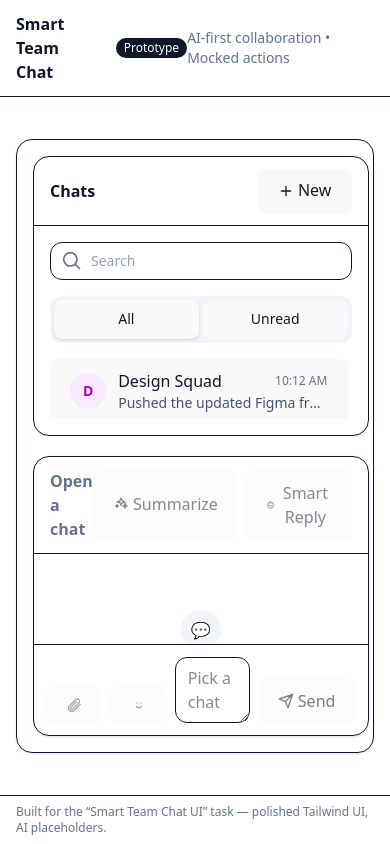
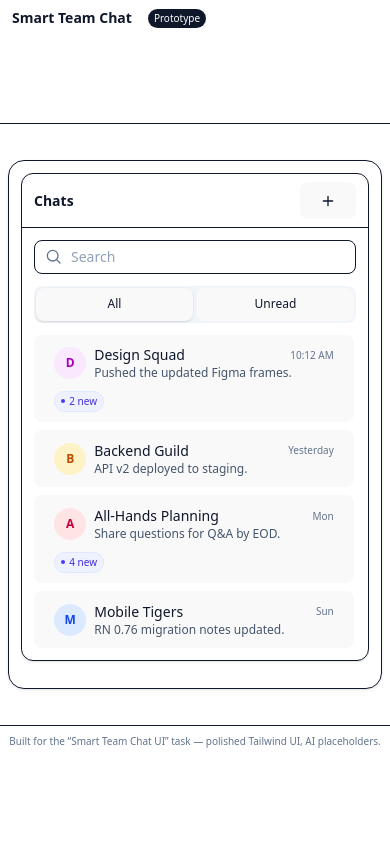
Before and after one commit to AYUSH-TRIVEDI6936484/Smart-Team-Chat, a React (Vite) app in the folder my-project/: page / in a window 390 px wide. Built offline with nearby package versions, Linux system fonts and the light colour scheme.

Commit message:
added responsiveness

```diff
--- a/my-project/src/App.jsx
+++ b/my-project/src/App.jsx
@@ -4,19 +4,19 @@ import Sidebar from "./components/Sidebar.jsx";
 import NewChat from "./components/NewChat.jsx";
 import ChatWindow from "./components/ChatWindow.jsx";
 import Footer from "./components/Footer.jsx";
-import { ChatProvider } from "./context/ChatContext.jsx";
+import { ChatProvider, useChat } from "./context/ChatContext.jsx";
 
-export default function App() {
+function Layout() {
+  const { screen } = useChat();
+
   return (
-    <ChatProvider>
-      {/* Full viewport; no page scroll */}
-      <div className="h-screen overflow-hidden bg-[radial-gradient(ellipse_at_top_left,_var(--tw-gradient-stops))] from-slate-50 via-white to-white text-slate-900 grid grid-rows-[auto,1fr,auto]">
-        <Header />
+    <div className="h-screen overflow-hidden bg-[radial-gradient(ellipse_at_top_left,_var(--tw-gradient-stops))] from-slate-50 via-white to-white text-slate-900 grid grid-rows-[auto,1fr,auto]">
+      <Header />
 
-        {/* Main row */}
-        <main className="h-full px-4 flex justify-center items-center overflow-hidden">
-          {/* Workspace now stretches full width */}
-          <div className="w-full rounded-2xl border bg-white/70 backdrop-blur p-4 shadow-sm grid lg:grid-cols-3 gap-5 h-[88%] overflow-hidden">
+      <main className="h-full px-2 sm:px-4 flex justify-center items-center overflow-hidden">
+        <div className="w-full rounded-2xl border bg-white/70 backdrop-blur p-3 sm:p-4 shadow-sm h-[88%] overflow-hidden">
+          {/* 💻 Laptop/Desktop layout (unchanged) */}
+          <div className="hidden lg:grid lg:grid-cols-3 gap-5 h-full">
             <div className="min-h-0 flex flex-col overflow-hidden">
               <Sidebar />
               <NewChat />
@@ -25,10 +25,37 @@ export default function App() {
               <ChatWindow />
             </div>
           </div>
-        </main>
 
-        <Footer />
-      </div>
+          {/* 📱 Mobile/Tablet layout */}
+          <div className="lg:hidden h-full">
+            {screen === "chats" && (
+              <div className="h-full flex flex-col overflow-hidden">
+                <Sidebar />
+              </div>
+            )}
+            {screen === "new" && (
+              <div className="h-full flex flex-col overflow-hidden">
+                <NewChat />
+              </div>
+            )}
+            {screen === "chat" && (
+              <div className="h-full flex flex-col overflow-hidden">
+                <ChatWindow />
+              </div>
+            )}
+          </div>
+        </div>
+      </main>
+
+      <Footer />
+    </div>
+  );
+}
+
+export default function App() {
+  return (
+    <ChatProvider>
+      <Layout />
     </ChatProvider>
   );
 }
--- a/my-project/src/components/ChatWindow.jsx
+++ b/my-project/src/components/ChatWindow.jsx
@@ -6,105 +6,121 @@ import { Icon } from "../lib/icons.jsx";
 export default function ChatWindow() {
   const {
     activeChat,
-    showSummary, setShowSummary,
-    smartReply, setSmartReply,
+    showSummary,
+    smartReply,
+    setSmartReply,
     threads,
-    summarizeThread, suggestReply,
-    newMsg, setNewMsg,
+    summarizeThread,
+    suggestReply,
+    newMsg,
+    setNewMsg,
     sendMessage,
   } = useChat();
 
   return (
     <section className="h-full min-h-0 flex flex-col">
-      <div className="h-full bg-white/90 border rounded-2xl shadow-sm flex flex-col min-h-0">
+      <div className="h-full bg-white/90 border rounded-xl sm:rounded-2xl shadow-sm flex flex-col min-h-0">
         {/* Chat Header */}
-        <div className="flex items-center justify-between px-4 py-3 border-b">
-          <div className="flex items-center gap-3 font-semibold">
+        <div className="flex items-center justify-between px-3 sm:px-4 py-2 sm:py-3 border-b">
+          <div className="flex items-center gap-2 sm:gap-3 font-semibold text-sm sm:text-base">
             {activeChat ? (
               <>
                 <div
-                  className={`h-8 w-8 rounded-full ${avatarFor(activeChat.name).cls} flex items-center justify-center text-xs font-semibold`}
+                  className={`h-7 w-7 sm:h-8 sm:w-8 rounded-full ${avatarFor(activeChat.name).cls} flex items-center justify-center text-xs font-semibold`}
                 >
                   {avatarFor(activeChat.name).letter}
                 </div>
-                <span>{activeChat.name}</span>
-                <span className="inline-flex items-center gap-1 text-xs text-emerald-700 bg-emerald-50 border border-emerald-100 rounded-full px-2 py-0.5">
-                  <span className="h-1.5 w-1.5 rounded-full bg-emerald-600" /> Online
+                <span className="truncate max-w-[120px] sm:max-w-none">
+                  {activeChat.name}
+                </span>
+                <span className="inline-flex items-center gap-1 text-[10px] sm:text-xs text-emerald-700 bg-emerald-50 border border-emerald-100 rounded-full px-1.5 sm:px-2 py-0.5">
+                  <span className="h-1 w-1 sm:h-1.5 sm:w-1.5 rounded-full bg-emerald-600" /> Online
                 </span>
               </>
             ) : (
               <span className="text-slate-500">Open a chat</span>
             )}
           </div>
-          <div className="flex gap-2">
+          <div className="flex gap-1 sm:gap-2">
             <button
-              className="rounded-xl bg-indigo-50 border border-indigo-100 text-slate-900 px-3 py-2 disabled:opacity-50"
+              className="rounded-lg sm:rounded-xl bg-indigo-50 border border-indigo-100 text-slate-900 px-2 sm:px-3 py-1.5 sm:py-2 text-xs sm:text-sm disabled:opacity-50"
               onClick={summarizeThread}
               disabled={!activeChat}
             >
               <span className="inline-flex items-center gap-1">
-                <Icon name="sparkles" /> Summarize
+                <Icon name="sparkles" /> <span className="hidden sm:inline">Summarize</span>
               </span>
             </button>
             <button
-              className="rounded-xl border px-3 py-2 hover:bg-slate-50 disabled:opacity-50"
+              className="rounded-lg sm:rounded-xl border px-2 sm:px-3 py-1.5 sm:py-2 text-xs sm:text-sm hover:bg-slate-50 disabled:opacity-50"
               onClick={suggestReply}
               disabled={!activeChat}
             >
               <span className="inline-flex items-center gap-1">
-                <Icon name="robot" /> Smart Reply
+                <Icon name="robot" /> <span className="hidden sm:inline">Smart Reply</span>
               </span>
             </button>
           </div>
         </div>
 
         {/* Content */}
-        <div className="p-4 space-y-4 flex-1 overflow-y-auto min-h-0">
+        <div className="p-3 sm:p-4 space-y-3 sm:space-y-4 flex-1 overflow-y-auto min-h-0">
           {showSummary && (
-            <div className="rounded-xl border bg-slate-50 p-4 text-sm">
-              <div className="font-medium text-slate-700 mb-1">AI Summary (placeholder)</div>
+            <div className="rounded-lg sm:rounded-xl border bg-slate-50 p-2 sm:p-4 text-xs sm:text-sm">
+              <div className="font-medium text-slate-700 mb-1">
+                AI Summary (placeholder)
+              </div>
               <p>
-                Design team is iterating on the hero; frames shared at 10:06 AM. Next step: confirm direction before noon.
-                No blockers reported.
+                Design team is iterating on the hero; frames shared at 10:06 AM.
+                Next step: confirm direction before noon. No blockers reported.
               </p>
             </div>
           )}
 
-          <div className="space-y-3">
+          <div className="space-y-2 sm:space-y-3">
             {activeChat ? (
               (threads[activeChat.id] || []).map((m) => (
                 <div
                   key={m.id}
-                  className={`max-w-[78%] rounded-2xl border px-4 py-2 ${
-                    m.from === "Me" ? "ml-auto bg-slate-900 text-white dark:bg-white dark:text-slate-900" : "bg-white"
+                  className={`max-w-[85%] sm:max-w-[78%] rounded-lg sm:rounded-2xl border px-3 sm:px-4 py-1.5 sm:py-2 text-xs sm:text-sm ${
+                    m.from === "Me"
+                      ? "ml-auto bg-slate-900 text-white dark:bg-white dark:text-slate-900"
+                      : "bg-white"
                   }`}
                 >
-                  <div className="text-[11px] opacity-70 mb-0.5">
+                  <div className="text-[10px] sm:text-[11px] opacity-70 mb-0.5">
                     {m.from} · {m.at}
                   </div>
-                  <div className="text-sm leading-relaxed">{m.text}</div>
+                  <div className="leading-relaxed">{m.text}</div>
                 </div>
               ))
             ) : (
-              <div className="text-center py-10 text-slate-500">
-                <div className="mx-auto mb-2 flex h-10 w-10 items-center justify-center rounded-full bg-slate-100">💬</div>
+              <div className="text-center py-6 sm:py-10 text-slate-500 text-sm">
+                <div className="mx-auto mb-2 flex h-8 w-8 sm:h-10 sm:w-10 items-center justify-center rounded-full bg-slate-100">
+                  💬
+                </div>
                 <div className="font-medium">No chat selected</div>
-                <div className="text-sm">Pick a conversation from the left or start a new one.</div>
+                <div className="text-xs sm:text-sm">
+                  Pick a conversation from the left or start a new one.
+                </div>
               </div>
             )}
           </div>
 
           {smartReply && (
-            <div className="flex items-center gap-2">
+            <div className="flex flex-col sm:flex-row items-stretch sm:items-center gap-2">
               <button
-                className="rounded-full border bg-slate-50 px-3 py-1.5 text-sm"
+                className="rounded-full border bg-slate-50 px-3 py-1.5 text-xs sm:text-sm"
                 onClick={() => setNewMsg((p) => (p ? p : smartReply))}
               >
                 <span className="inline-flex items-center gap-1">
                   <Icon name="robot" /> {smartReply}
                 </span>
               </button>
-              <button className="text-sm px-3 py-1.5" onClick={() => setSmartReply(null)}>
+              <button
+                className="text-xs sm:text-sm px-3 py-1.5 self-end sm:self-auto"
+                onClick={() => setSmartReply(null)}
+              >
                 Dismiss
               </button>
             </div>
@@ -112,28 +128,40 @@ export default function ChatWindow() {
         </div>
 
         {/* Composer */}
-        <div className="border-t p-3">
-          <div className="flex items-end gap-2">
-            <button className="rounded-xl border px-2.5 py-2 text-slate-600 disabled:opacity-50" disabled={!activeChat} title="Attach">
+        <div className="border-t p-2 sm:p-3">
+          <div className="flex items-end gap-1 sm:gap-2">
+            <button
+              className="rounded-lg sm:rounded-xl border px-2 py-2 text-slate-600 disabled:opacity-50"
+              disabled={!activeChat}
+              title="Attach"
+            >
               <Icon name="paperclip" />
             </button>
-            <button className="rounded-xl border px-2.5 py-2 text-slate-600 disabled:opacity-50" disabled={!activeChat} title="Emoji">
+            <button
+              className="rounded-lg sm:rounded-xl border px-2 py-2 text-slate-600 disabled:opacity-50"
+              disabled={!activeChat}
+              title="Emoji"
+            >
               <Icon name="smile" />
             </button>
             <textarea
-              rows={2}
-              className="w-full rounded-xl border px-3 py-2"
-              placeholder={activeChat ? "Type a message" : "Pick a chat to start messaging"}
+              rows={1}
+              className="w-full rounded-lg sm:rounded-xl border px-2 sm:px-3 py-1.5 sm:py-2 text-xs sm:text-sm resize-none"
+              placeholder={
+                activeChat
+                  ? "Type a message"
+                  : "Pick a chat to start messaging"
+              }
               value={newMsg}
               onChange={(e) => setNewMsg(e.target.value)}
               disabled={!activeChat}
             />
             <button
-              className="inline-flex items-center gap-1 rounded-xl bg-slate-900 text-black dark:bg-white dark:text-slate-900 px-3 py-2 disabled:opacity-50"
+              className="inline-flex items-center gap-1 rounded-lg sm:rounded-xl bg-slate-900 text-white dark:bg-white dark:text-slate-900 px-2 sm:px-3 py-1.5 sm:py-2 text-xs sm:text-sm disabled:opacity-50"
               onClick={sendMessage}
               disabled={!activeChat || !newMsg.trim()}
             >
-              <Icon name="send" /> Send
+              <Icon name="send" /> <span className="hidden sm:inline">Send</span>
             </button>
           </div>
         </div>
--- a/my-project/src/components/Footer.jsx
+++ b/my-project/src/components/Footer.jsx
@@ -3,8 +3,10 @@ import React from "react";
 export default function Footer() {
   return (
     <footer className="border-t bg-white/70 backdrop-blur">
-      <div className="mx-auto max-w-7xl px-4 py-2 text-xs text-slate-500 flex items-center justify-between">
-        <div>Built for the “Smart Team Chat UI” task — polished Tailwind UI, AI placeholders.</div>
+      <div className="mx-auto max-w-7xl px-2 sm:px-4 py-2 text-[10px] sm:text-xs text-slate-500 flex flex-col sm:flex-row items-center justify-center sm:justify-between gap-1 sm:gap-0 text-center sm:text-left">
+        <div>
+          Built for the “Smart Team Chat UI” task — polished Tailwind UI, AI placeholders.
+        </div>
       </div>
     </footer>
   );
--- a/my-project/src/components/Header.jsx
+++ b/my-project/src/components/Header.jsx
@@ -6,20 +6,27 @@ export default function Header() {
 
   return (
     <header className="border-b bg-white/70 backdrop-blur">
-      <div className="mx-auto max-w-7xl px-4 py-3 flex items-center justify-between">
-        <div className="flex items-center gap-3">
+      <div className="mx-auto max-w-7xl px-3 sm:px-4 py-2 sm:py-3 flex items-center justify-between">
+        <div className="flex items-center gap-2 sm:gap-3">
+          {/* Back button: visible only on mobile/tablet */}
           {screen !== "chats" && (
             <button
-              className="rounded-xl border px-3 py-1.5 hover:bg-slate-50"
+              className="rounded-lg sm:rounded-xl border px-2 sm:px-3 py-1 sm:py-1.5 hover:bg-slate-50 lg:hidden"
               onClick={() => setScreen("chats")}
             >
               ←
             </button>
           )}
-          <h3 className="font-bold">Smart Team Chat</h3>
-          <span className="ml-2 text-xs rounded-full bg-slate-900 text-white px-2 py-0.5">Prototype</span>
+          <h3 className="font-bold text-sm sm:text-base">Smart Team Chat</h3>
+          <span className="ml-2 text-[10px] sm:text-xs rounded-full bg-slate-900 text-white px-1.5 sm:px-2 py-0.5">
+            Prototype
+          </span>
         </div>
-        <div className="text-sm text-slate-500">AI-first collaboration • Mocked actions</div>
+
+        {/* Hide tagline on very small screens */}
+        <div className="hidden sm:block text-sm text-slate-500">
+          AI-first collaboration • Mocked actions
+        </div>
       </div>
     </header>
   );
--- a/my-project/src/components/NewChat.jsx
+++ b/my-project/src/components/NewChat.jsx
@@ -2,36 +2,53 @@ import React from "react";
 import { useChat } from "../context/ChatContext.jsx";
 
 export default function NewChat() {
-  const { newChatName, setNewChatName, startNewChat, generateIcebreaker, icebreaker, screen } = useChat();
+  const {
+    newChatName,
+    setNewChatName,
+    startNewChat,
+    generateIcebreaker,
+    icebreaker,
+    screen,
+  } = useChat();
 
   if (screen !== "new") return null;
 
   return (
-    <div className="bg-white/90 border rounded-2xl shadow-sm mt-5">
-      <div className="px-4 py-3 border-b font-semibold">Start a Chat</div>
-      <div className="p-4 space-y-3">
+    <div className="bg-white/90 border rounded-xl sm:rounded-2xl shadow-sm mt-3 sm:mt-5">
+      {/* Header */}
+      <div className="px-3 sm:px-4 py-2 sm:py-3 border-b font-semibold text-sm sm:text-base">
+        Start a Chat
+      </div>
+
+      {/* Content */}
+      <div className="p-3 sm:p-4 space-y-3">
+        {/* Input */}
         <input
-          className="w-full rounded-xl border px-3 py-2"
+          className="w-full rounded-lg sm:rounded-xl border px-2 sm:px-3 py-1.5 sm:py-2 text-sm sm:text-base"
           value={newChatName}
           onChange={(e) => setNewChatName(e.target.value)}
           placeholder="Participant name"
         />
-        <div className="flex gap-2">
+
+        {/* Buttons */}
+        <div className="flex flex-col sm:flex-row gap-2">
           <button
-            className="rounded-xl bg-slate-900 text-black dark:bg-white dark:text-slate-900 px-3 py-2"
+            className="rounded-lg sm:rounded-xl bg-slate-900 text-white dark:bg-white dark:text-slate-900 px-3 py-1.5 sm:py-2 text-sm sm:text-base"
             onClick={startNewChat}
           >
             Create
           </button>
           <button
-            className="rounded-xl bg-indigo-50 border border-indigo-100 text-slate-900 px-3 py-2"
+            className="rounded-lg sm:rounded-xl bg-indigo-50 border border-indigo-100 text-slate-900 px-3 py-1.5 sm:py-2 text-sm sm:text-base"
             onClick={generateIcebreaker}
           >
             🤖 Generate Icebreaker
           </button>
         </div>
+
+        {/* Icebreaker result */}
         {icebreaker && (
-          <div className="rounded-xl border bg-slate-50 p-3 text-sm">
+          <div className="rounded-lg sm:rounded-xl border bg-slate-50 p-2 sm:p-3 text-xs sm:text-sm">
             <div className="mb-1 font-medium text-slate-700">AI Icebreaker</div>
             <p>{icebreaker}</p>
           </div>
--- a/my-project/src/components/Sidebar.jsx
+++ b/my-project/src/components/Sidebar.jsx
@@ -4,32 +4,42 @@ import { avatarFor } from "../lib/avatar.js";
 import { Icon } from "../lib/icons.jsx";
 
 export default function Sidebar() {
-  const { filteredChats, openChat, activeChat, search, setSearch, tab, setTab, setScreen } = useChat();
+  const {
+    filteredChats,
+    openChat,
+    activeChat,
+    search,
+    setSearch,
+    tab,
+    setTab,
+    setScreen,
+  } = useChat();
 
   return (
-    <aside className="space-y-5 min-h-0 flex flex-col">
-      <div className="bg-white/90 border rounded-2xl shadow-sm flex flex-col min-h-0 flex-1">
+    <aside className="space-y-3 sm:space-y-5 min-h-0 flex flex-col">
+      <div className="bg-white/90 border rounded-xl sm:rounded-2xl shadow-sm flex flex-col min-h-0 flex-1">
         {/* Header */}
-        <div className="flex items-center justify-between px-4 py-3 border-b">
-          <div className="font-semibold">Chats</div>
+        <div className="flex items-center justify-between px-3 sm:px-4 py-2 sm:py-3 border-b">
+          <div className="font-semibold text-sm sm:text-base">Chats</div>
           <button
             onClick={() => setScreen("new")}
-            className="inline-flex items-center gap-1 rounded-xl border px-3 py-1.5 text-sm hover:bg-slate-50"
+            className="inline-flex items-center gap-1 rounded-lg sm:rounded-xl border px-2.5 sm:px-3 py-1 sm:py-1.5 text-xs sm:text-sm hover:bg-slate-50"
             title="Start new chat"
           >
-            <Icon name="plus" /> New
+            <Icon name="plus" className="h-4 w-4" /> <span className="hidden sm:inline">New</span>
           </button>
         </div>
 
-        <div className="p-4 space-y-4 flex-1 min-h-0 flex flex-col">
+        {/* Content */}
+        <div className="p-3 sm:p-4 space-y-3 sm:space-y-4 flex-1 min-h-0 flex flex-col">
           {/* Search */}
           <div className="relative">
             <span className="absolute inset-y-0 left-3 flex items-center pointer-events-none">
-              <Icon name="search" className="h-5 w-5 text-slate-500" />
+              <Icon name="search" className="h-4 w-4 sm:h-5 sm:w-5 text-slate-500" />
             </span>
             <input
               type="text"
-              className="w-full rounded-xl border pl-10 pr-3 py-2 text-sm placeholder-slate-400"
+              className="w-full rounded-lg sm:rounded-xl border pl-9 pr-2 sm:pr-3 py-1.5 sm:py-2 text-sm placeholder-slate-400"
               value={search}
               onChange={(e) => setSearch(e.target.value)}
               placeholder="Search"
@@ -37,9 +47,9 @@ export default function Sidebar() {
           </div>
 
           {/* Tabs */}
-          <div className="flex items-center gap-1 rounded-xl bg-slate-100 p-1 text-sm">
+          <div className="flex items-center gap-1 rounded-lg sm:rounded-xl bg-slate-100 p-0.5 sm:p-1 text-xs sm:text-sm">
             <button
-              className={`flex-1 rounded-lg px-3 py-1.5 ${
+              className={`flex-1 rounded-md sm:rounded-lg px-2.5 sm:px-3 py-1 sm:py-1.5 ${
                 tab === "all" ? "bg-white shadow" : "hover:bg-white/50"
               }`}
               onClick={() => setTab("all")}
@@ -47,7 +57,7 @@ export default function Sidebar() {
               All
             </button>
             <button
-              className={`flex-1 rounded-lg px-3 py-1.5 ${
+              className={`flex-1 rounded-md sm:rounded-lg px-2.5 sm:px-3 py-1 sm:py-1.5 ${
                 tab === "unread" ? "bg-white shadow" : "hover:bg-white/50"
               }`}
               onClick={() => setTab("unread")}
@@ -57,35 +67,42 @@ export default function Sidebar() {
           </div>
 
           {/* Scrollable chat list */}
-          <div className="flex-1 overflow-y-auto space-y-2 pr-1">
+          <div className="flex-1 overflow-y-auto space-y-2 pr-0.5 sm:pr-1">
             {filteredChats.map((c) => {
               const { letter, cls } = avatarFor(c.name);
               return (
                 <button
                   key={c.id}
                   onClick={() => openChat(c)}
-                  className={`w-full rounded-2xl border p-3 text-left hover:shadow-sm transition ${
+                  className={`w-full rounded-xl sm:rounded-2xl border p-2.5 sm:p-3 text-left hover:shadow-sm transition ${
                     activeChat?.id === c.id ? "border-slate-900" : ""
                   }`}
                 >
-                  <div className="flex items-center gap-3">
+                  <div className="flex items-center gap-2 sm:gap-3">
                     <div
-                      className={`flex h-9 w-9 items-center justify-center rounded-full text-sm font-semibold ${cls}`}
+                      className={`flex h-8 w-8 sm:h-9 sm:w-9 items-center justify-center rounded-full text-xs sm:text-sm font-semibold ${cls}`}
                     >
                       {letter}
                     </div>
                     <div className="min-w-0 flex-1">
                       <div className="flex items-center justify-between">
-                        <div className="font-medium truncate">{c.name}</div>
-                        <div className="text-xs text-slate-500 ml-2 shrink-0">{c.time}</div>
+                        <div className="font-medium truncate text-sm sm:text-base">
+                          {c.name}
+                        </div>
+                        <div className="text-[10px] sm:text-xs text-slate-500 ml-1 sm:ml-2 shrink-0">
+                          {c.time}
+                        </div>
                       </div>
-                      <div className="text-sm text-slate-600 truncate">{c.lastMessage}</div>
+                      <div className="text-xs sm:text-sm text-slate-600 truncate">
+                        {c.lastMessage}
+                      </div>
                     </div>
                   </div>
                   {c.unread ? (
-                    <div className="mt-2">
-                      <span className="inline-flex items-center gap-1 rounded-full bg-indigo-50 px-2 py-0.5 text-xs text-indigo-700 border border-indigo-100">
-                        <span className="inline-block h-1.5 w-1.5 rounded-full bg-indigo-600" /> {c.unread} new
+                    <div className="mt-1 sm:mt-2">
+                      <span className="inline-flex items-center gap-1 rounded-full bg-indigo-50 px-1.5 sm:px-2 py-0.5 text-[10px] sm:text-xs text-indigo-700 border border-indigo-100">
+                        <span className="inline-block h-1 w-1 sm:h-1.5 sm:w-1.5 rounded-full bg-indigo-600" />{" "}
+                        {c.unread} new
                       </span>
                     </div>
                   ) : null}
```
